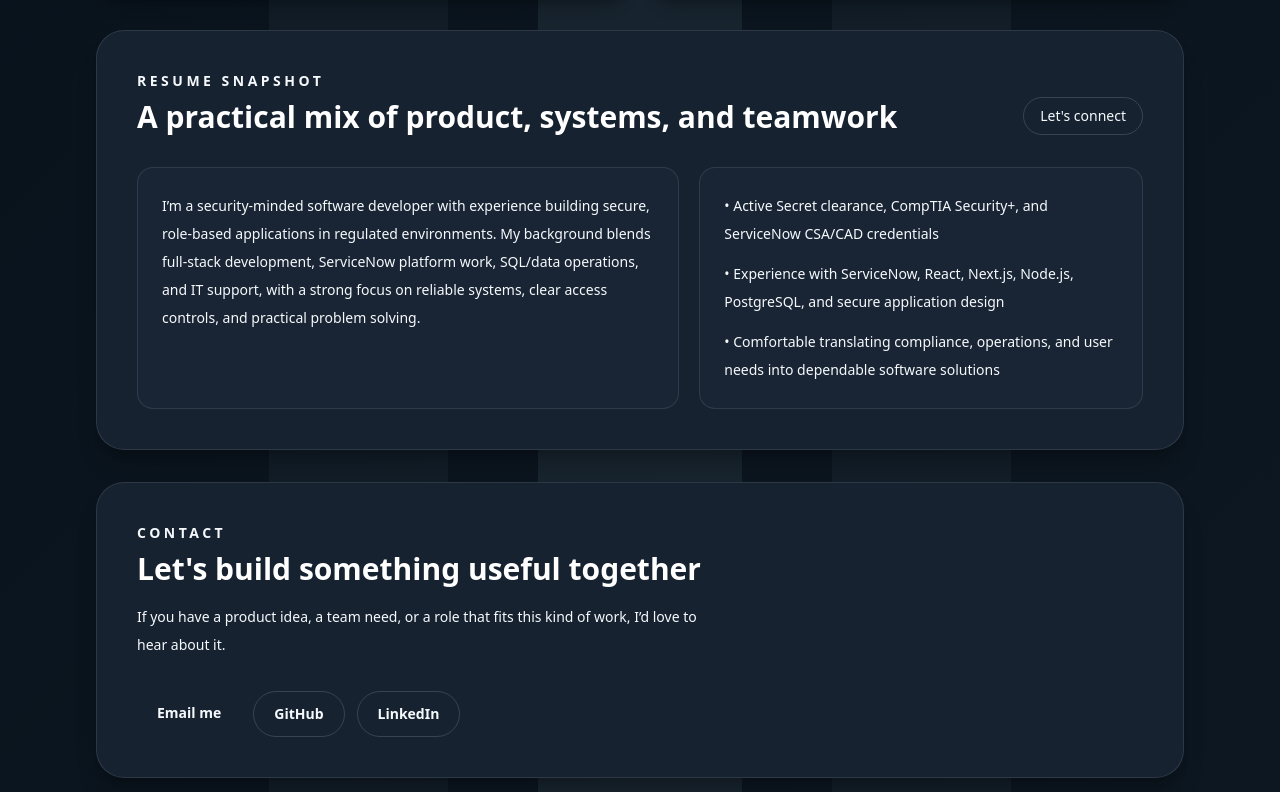
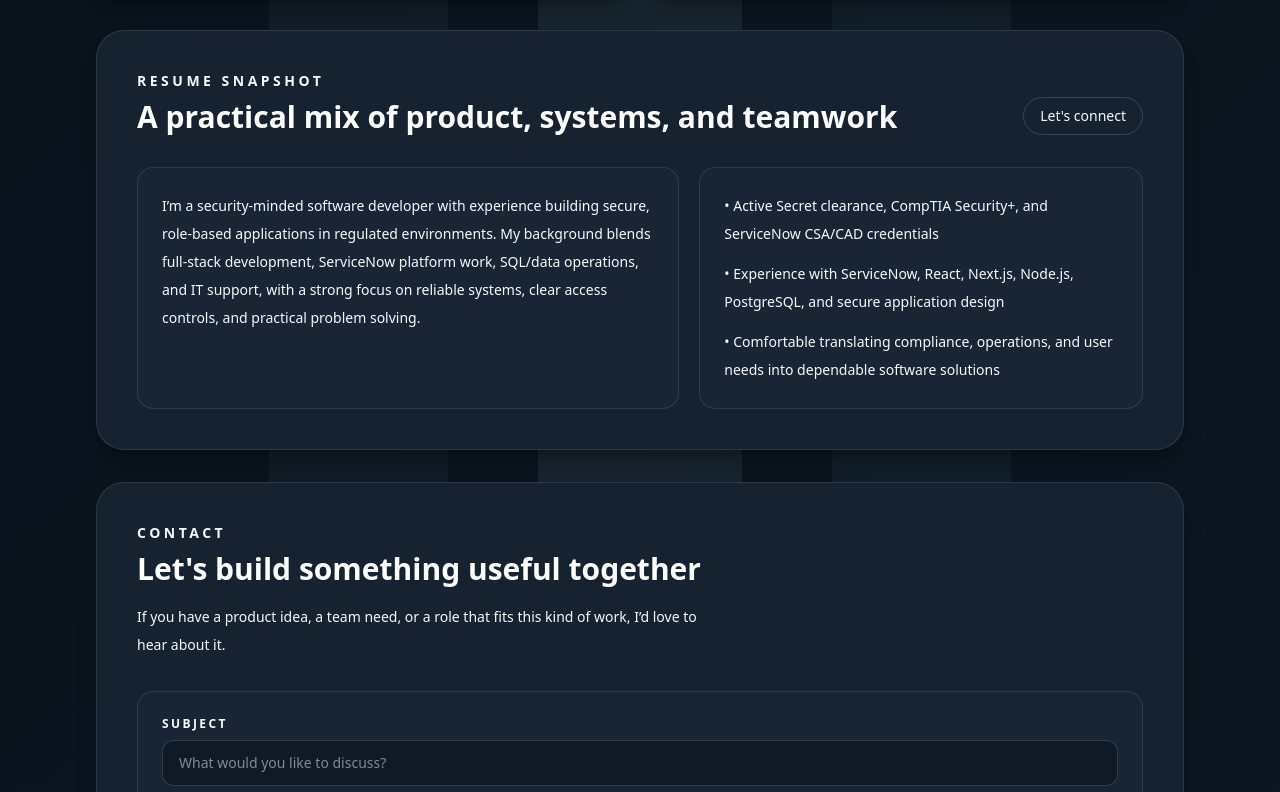
Before and after one commit to TreyMcGarity/pep, a Next.js app: page / in a window 1280 px wide. Shown: the part 2008-2800 px from the top of the page. Built offline with nearby package versions, Linux system fonts and the light colour scheme.

Commit message:
updated logo, contact section

```diff
--- a/app/components/ContactSection.tsx
+++ b/app/components/ContactSection.tsx
@@ -1,4 +1,47 @@
+"use client";
+
+import { FormEvent, useState } from "react";
+
 export default function ContactSection() {
+  const [subject, setSubject] = useState("");
+  const [body, setBody] = useState("");
+  const [isSubmitting, setIsSubmitting] = useState(false);
+  const [status, setStatus] = useState<"idle" | "success" | "error">("idle");
+
+  const handleSubmit = async (event: FormEvent<HTMLFormElement>) => {
+    event.preventDefault();
+    setStatus("idle");
+    setIsSubmitting(true);
+
+    try {
+      const response = await fetch("https://formsubmit.co/ajax/trey.mcgarity99@gmail.com", {
+        method: "POST",
+        headers: {
+          "Content-Type": "application/json",
+          Accept: "application/json",
+        },
+        body: JSON.stringify({
+          subject,
+          message: body,
+          _captcha: "false",
+          _template: "table",
+        }),
+      });
+
+      if (!response.ok) {
+        throw new Error("Failed to send message");
+      }
+
+      setStatus("success");
+      setSubject("");
+      setBody("");
+    } catch {
+      setStatus("error");
+    } finally {
+      setIsSubmitting(false);
+    }
+  };
+
   return (
     <section id="contact" className="scroll-mt-24">
       <div className="rounded-[28px] border border-white/10 bg-[#162230] p-8 shadow-xl shadow-black/20 sm:p-10">
@@ -12,16 +55,55 @@ export default function ContactSection() {
           </p>
         </div>
 
-        <div className="mt-8 flex flex-wrap gap-3">
-          <a href="mailto:hello@yourdomain.com" className="rounded-full bg-[--accent] px-5 py-3 text-sm font-semibold text-[--bg-alt] transition hover:translate-y-[-1px]">
-            Email me
-          </a>
-          <a href="https://github.com/TreyMcGarity" target="_blank" rel="noreferrer" className="rounded-full border border-white/15 px-5 py-3 text-sm font-semibold text-[--text-primary] transition hover:border-[--accent]/40 hover:text-[--accent]">
-            GitHub
-          </a>
-          <a href="https://www.linkedin.com/" target="_blank" rel="noreferrer" className="rounded-full border border-white/15 px-5 py-3 text-sm font-semibold text-[--text-primary] transition hover:border-[--accent]/40 hover:text-[--accent]">
-            LinkedIn
-          </a>
+        <div className="mt-8">
+          <form onSubmit={handleSubmit} className="space-y-4 rounded-2xl border border-white/10 bg-[#192534] p-5 sm:p-6">
+            <div>
+              <label htmlFor="subject" className="mb-2 block text-xs font-semibold uppercase tracking-[0.2em] text-[--accent]">
+                Subject
+              </label>
+              <input
+                id="subject"
+                name="subject"
+                value={subject}
+                onChange={(event) => setSubject(event.target.value)}
+                required
+                maxLength={120}
+                className="w-full rounded-xl border border-white/15 bg-[#0f1a26] px-4 py-3 text-sm text-[--text-primary] outline-none transition placeholder:text-[--text-muted]/70 focus:border-[--accent]/50"
+                placeholder="What would you like to discuss?"
+              />
+            </div>
+
+            <div>
+              <label htmlFor="body" className="mb-2 block text-xs font-semibold uppercase tracking-[0.2em] text-[--accent]">
+                Body
+              </label>
+              <textarea
+                id="body"
+                name="message"
+                value={body}
+                onChange={(event) => setBody(event.target.value)}
+                required
+                rows={6}
+                className="w-full resize-y rounded-xl border border-white/15 bg-[#0f1a26] px-4 py-3 text-sm leading-7 text-[--text-primary] outline-none transition placeholder:text-[--text-muted]/70 focus:border-[--accent]/50"
+                placeholder="Share details about your project, role, or idea."
+              />
+            </div>
+
+            <button
+              type="submit"
+              disabled={isSubmitting}
+              className="rounded-full bg-[--accent] px-5 py-3 text-sm font-semibold text-[--bg-alt] transition hover:translate-y-[-1px] disabled:cursor-not-allowed disabled:opacity-70"
+            >
+              {isSubmitting ? "Sending..." : "Send message"}
+            </button>
+
+            {status === "success" ? (
+              <p className="text-sm text-emerald-300">Message sent successfully.</p>
+            ) : null}
+            {status === "error" ? (
+              <p className="text-sm text-rose-300">Unable to send right now. Please try again.</p>
+            ) : null}
+          </form>
         </div>
       </div>
     </section>
--- a/app/components/Footer.tsx
+++ b/app/components/Footer.tsx
@@ -3,7 +3,7 @@ export default function Footer() {
     <footer className="mt-12 border-t border-white/10 bg-[--bg]/70">
       <div className="mx-auto flex max-w-6xl flex-wrap items-center justify-between gap-3 px-4 py-6 text-sm text-[--text-muted] sm:px-6 lg:px-8">
         <span>© {new Date().getFullYear()} Trey McGarity</span>
-        <span>Built with Next.js and designed for clarity.</span>
+        <span>Built with Next.js.</span>
       </div>
     </footer>
   );
--- a/app/components/Header.tsx
+++ b/app/components/Header.tsx
@@ -2,7 +2,7 @@
 
 import { useState } from 'react';
 import Image from 'next/image';
-import logo from '../artifacts/logo.png';
+import logo from '../icon.png';
 import ResumePreviewModal from './ResumePreviewModal';
 
 export default function Header() {
@@ -19,7 +19,7 @@ export default function Header() {
       <header className="fixed inset-x-0 top-0 z-40 w-full border-b border-white/10 bg-[--bg]/80 backdrop-blur-xl">
         <div className="mx-auto flex max-w-6xl items-center justify-between gap-4 px-4 py-3 sm:px-6 lg:px-8">
           <a href="#top" className="flex min-w-0 items-center gap-3">
-            <Image src={logo} alt="logo" width={52} height={52} className="h-13 w-13" />
+            <Image src={logo} alt="logo" width={56} height={56} className="h-14 w-14" />
             <div className="min-w-0">
               <div className="text-base font-semibold text-white">Trey McGarity</div>
               <div className="truncate text-xs text-[--text-muted]">Software Developer</div>
@@ -47,7 +47,7 @@ export default function Header() {
               onClick={handleOpenResume}
               className="rounded-full border border-white/15 px-4 py-2 text-sm font-medium text-[--text-primary] transition hover:border-[--accent]/40 hover:text-[--accent]"
             >
-              View resume
+              View Resume
             </button>
           </div>
 
```
Also changed, not shown: app/icon.png.
